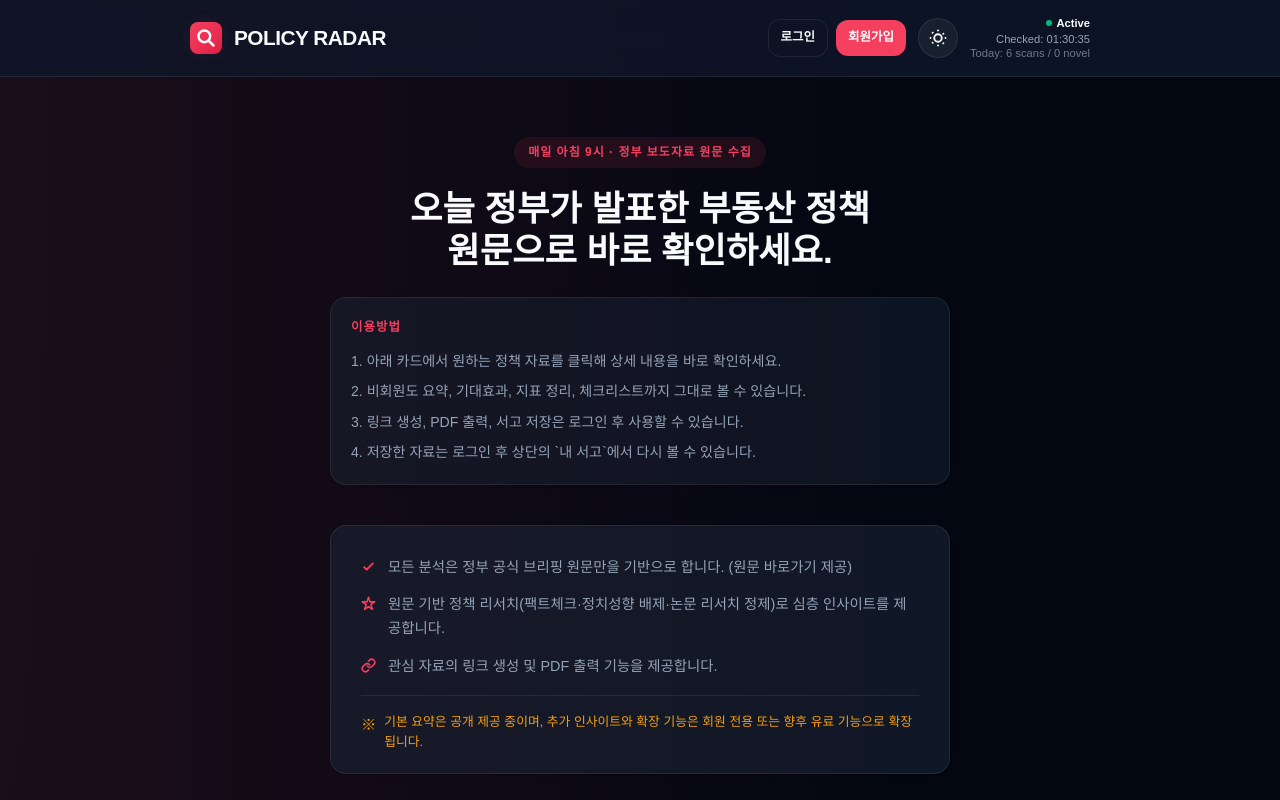
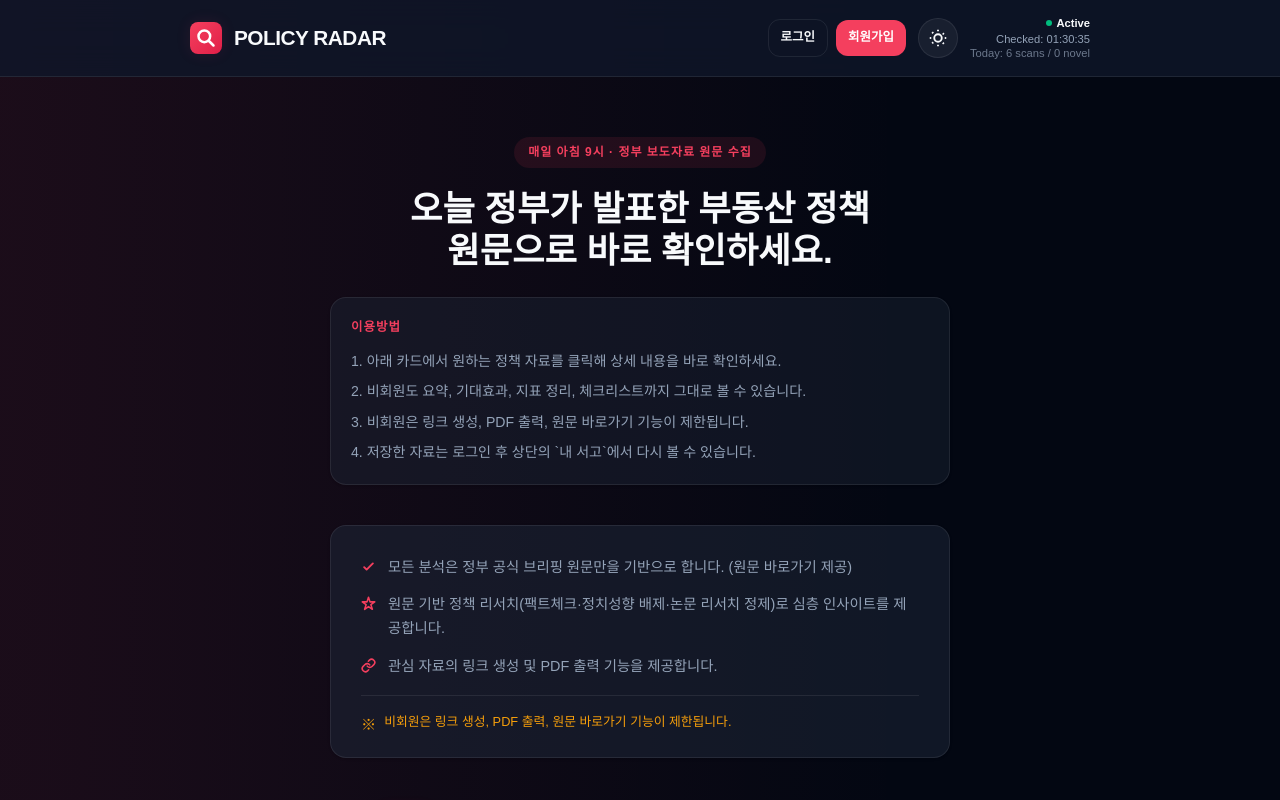
Before and after one commit to dda5jin-png/policyrader, a Next.js app: page / in a window 1280 px wide. Shown: the top 800 px of the page. Built offline with nearby package versions, Linux system fonts and the light colour scheme; no server answers; a web font is replaced by a local one.

Commit message:
Align guest access messaging and source gating

```diff
--- a/components/AuthForm.tsx
+++ b/components/AuthForm.tsx
@@ -143,7 +143,7 @@ export default function AuthForm({ mode }: AuthFormProps) {
       {error ? <p className="mt-4 text-[0.82rem] text-rose-400">{error}</p> : null}
 
       <div className="mt-6 rounded-2xl bg-[var(--accent-soft)]/60 p-4 text-[0.82rem] leading-relaxed text-[var(--text-muted)]">
-        로그인하면 링크 생성, PDF 출력, 서고 저장 같은 계정 기능을 사용할 수 있습니다.
+        로그인하면 링크 생성, PDF 출력, 원문 바로가기, 서고 저장 기능을 사용할 수 있습니다.
       </div>
 
       {!supabase ? (
--- a/components/HeroSections.tsx
+++ b/components/HeroSections.tsx
@@ -13,7 +13,7 @@ export const Hero = () => (
       <div className="space-y-2 text-[0.88rem] leading-[1.6] text-[var(--text-muted)]">
         <div>1. 아래 카드에서 원하는 정책 자료를 클릭해 상세 내용을 바로 확인하세요.</div>
         <div>2. 비회원도 요약, 기대효과, 지표 정리, 체크리스트까지 그대로 볼 수 있습니다.</div>
-        <div>3. 링크 생성, PDF 출력, 서고 저장은 로그인 후 사용할 수 있습니다.</div>
+        <div>3. 비회원은 링크 생성, PDF 출력, 원문 바로가기 기능이 제한됩니다.</div>
         <div>4. 저장한 자료는 로그인 후 상단의 `내 서고`에서 다시 볼 수 있습니다.</div>
       </div>
     </div>
@@ -45,7 +45,7 @@ export const SloganSection = () => (
       <hr className="border-t border-[var(--border)] my-4 last:mb-0" />
       <div className="flex items-start gap-2 text-[0.8rem] text-[#f59e0b] font-medium leading-[1.6]">
         <span className="flex-shrink-0 text-[0.95rem] mt-px">※</span>
-        기본 요약은 공개 제공 중이며, 추가 인사이트와 확장 기능은 회원 전용 또는 향후 유료 기능으로 확장됩니다.
+        비회원은 링크 생성, PDF 출력, 원문 바로가기 기능이 제한됩니다.
       </div>
     </div>
   </div>
--- a/components/PaywallModal.tsx
+++ b/components/PaywallModal.tsx
@@ -13,7 +13,7 @@ interface PaywallModalProps {
 const PaywallModal: React.FC<PaywallModalProps> = ({
   onClose,
   title = '이 기능은 회원가입 후 사용할 수 있어요.',
-  description = '콘텐츠 열람은 계속 공개하고, 링크 생성·PDF 출력·서고 저장 같은 계정 기능만 회원에게 제공합니다.',
+  description = '비회원은 링크 생성, PDF 출력, 원문 바로가기 기능이 제한됩니다.',
   nextPath = '/',
   variant = 'auth',
 }) => {
--- a/components/PostModal.tsx
+++ b/components/PostModal.tsx
@@ -254,7 +254,17 @@ const PostModal: React.FC<PostModalProps> = ({ post, onClose, onCopyLink, onPrin
             <span className="whitespace-nowrap">{savePending ? '저장 중...' : '서고 저장'}</span>
           </button>
 
-          <button className="w-full sm:w-auto sm:flex-1 sm:max-w-[160px] p-3.5 rounded-xl border-none bg-[var(--accent)] text-white text-[0.85rem] font-bold cursor-pointer flex items-center justify-center gap-2 transition-all hover:opacity-90" onClick={() => window.open(post.sourceUrl)}>
+          <button
+            className="w-full sm:w-auto sm:flex-1 sm:max-w-[160px] p-3.5 rounded-xl border-none bg-[var(--accent)] text-white text-[0.85rem] font-bold cursor-pointer flex items-center justify-center gap-2 transition-all hover:opacity-90"
+            onClick={() => {
+              if (!user) {
+                openLoginPrompt();
+                return;
+              }
+
+              window.open(post.sourceUrl);
+            }}
+          >
             <span className="whitespace-nowrap">원문보기</span>
           </button>
         </div>
@@ -269,7 +279,7 @@ const PostModal: React.FC<PostModalProps> = ({ post, onClose, onCopyLink, onPrin
           onClose={() => setShowPaywall(false)}
           nextPath={`/?id=${post.id}`}
           title="이 기능은 회원가입해야 이용할 수 있어요."
-          description="콘텐츠 열람은 계속 공개됩니다. 링크 생성, PDF 출력, 서고 저장은 회원 기능으로 제공됩니다."
+          description="비회원은 링크 생성, PDF 출력, 원문 바로가기 기능이 제한됩니다."
         />
       ) : null}
     </>
```
